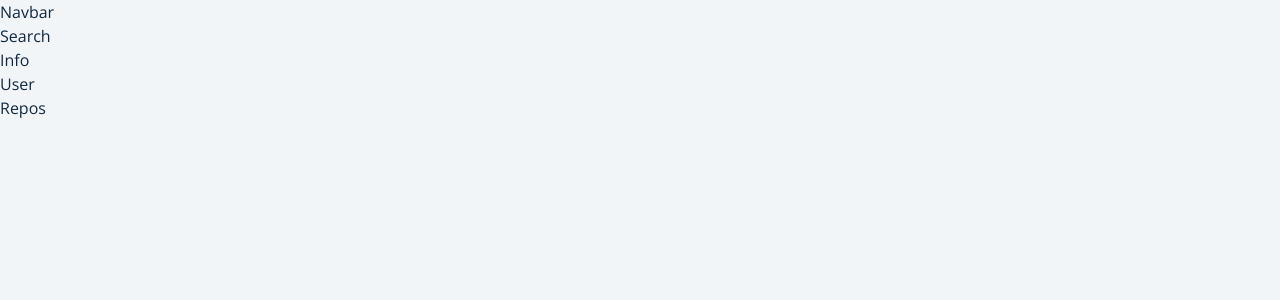
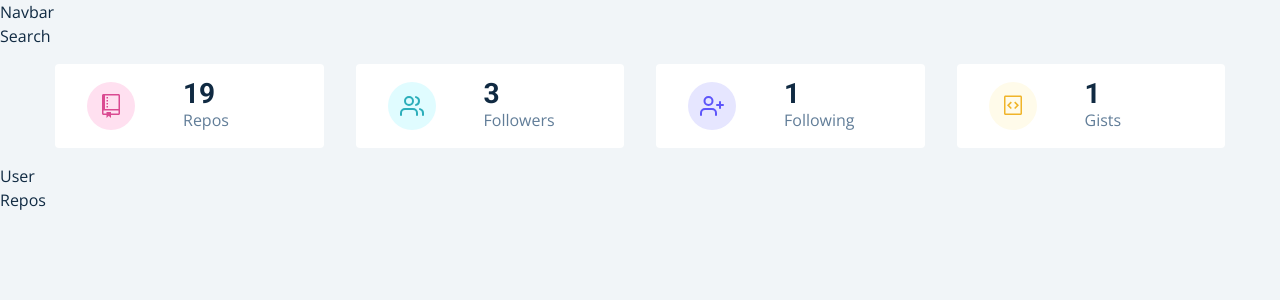
Before and after one commit to ekizashvilit/search-github-users, a React (Vite) app: page / in a window 1280 px wide. Shown: the top 300 px of the page. Built offline with nearby package versions, Linux system fonts and the light colour scheme.

Commit message:
styled info component

```diff
--- a/package.json
+++ b/package.json
@@ -12,6 +12,7 @@
   "dependencies": {
     "react": "^18.2.0",
     "react-dom": "^18.2.0",
+    "react-icons": "^4.8.0",
     "react-router-dom": "^6.10.0",
     "styled-components": "^5.3.10"
   },
--- a/src/components/Info.jsx
+++ b/src/components/Info.jsx
@@ -1,10 +1,123 @@
 import { useGlobalContext } from '../context/context';
+import { FiUsers, FiUserPlus } from 'react-icons/fi';
+import { GoRepo, GoGist } from 'react-icons/go';
+import styled from 'styled-components';
 
 const Info = () => {
-  const data = useGlobalContext();
-  console.log(data);
+  const { githubUser } = useGlobalContext();
+  const { public_repos, followers, following, public_gists } = githubUser;
 
-  return <div>Info</div>;
+  const items = [
+    {
+      id: 1,
+      icon: <GoRepo className="icon" />,
+      label: 'repos',
+      value: public_repos,
+      color: 'pink',
+    },
+    {
+      id: 2,
+      icon: <FiUsers className="icon" />,
+      label: 'followers',
+      value: followers,
+      color: 'green',
+    },
+    {
+      id: 3,
+      icon: <FiUserPlus className="icon" />,
+      label: 'following',
+      value: following,
+      color: 'purple',
+    },
+    {
+      id: 4,
+      icon: <GoGist className="icon" />,
+      label: 'gists',
+      value: public_gists,
+      color: 'yellow',
+    },
+  ];
+
+  return (
+    <section className="section">
+      <Wrapper className="section-center">
+        {items.map((item) => {
+          const { id, icon, label, value, color } = item;
+
+          return (
+            <article className="item" key={id}>
+              <span className={color}>{icon}</span>
+              <div>
+                <h3>{value}</h3>
+                <p>{label}</p>
+              </div>
+            </article>
+          );
+        })}
+      </Wrapper>
+    </section>
+  );
 };
 
+const Wrapper = styled.section`
+  display: grid;
+  grid-template-columns: repeat(auto-fill, minmax(200px, 1fr));
+  gap: 1rem 2rem;
+  @media (min-width: 640px) {
+    grid-template-columns: repeat(auto-fill, minmax(260px, 1fr));
+  }
+
+  .item {
+    border-radius: var(--radius);
+    padding: 1rem 2rem;
+    background: var(--clr-white);
+    display: grid;
+    grid-template-columns: auto 1fr;
+    column-gap: 3rem;
+    align-items: center;
+
+    span {
+      width: 3rem;
+      height: 3rem;
+      display: grid;
+      place-items: center;
+      border-radius: 50%;
+    }
+
+    .icon {
+      font-size: 1.5rem;
+    }
+
+    h3 {
+      margin-bottom: 0;
+      letter-spacing: 0;
+    }
+
+    p {
+      margin-bottom: 0;
+      text-transform: capitalize;
+    }
+
+    .pink {
+      background: #ffe0f0;
+      color: #da4a91;
+    }
+
+    .green {
+      background: var(--clr-primary-10);
+      color: var(--clr-primary-5);
+    }
+
+    .purple {
+      background: #e6e6ff;
+      color: #5d55fa;
+    }
+
+    .yellow {
+      background: #fffbea;
+      color: #f0b429;
+    }
+  }
+`;
+
 export default Info;
```
Also changed, not shown: 1 other file (tests, documents, lock files or other folders).
